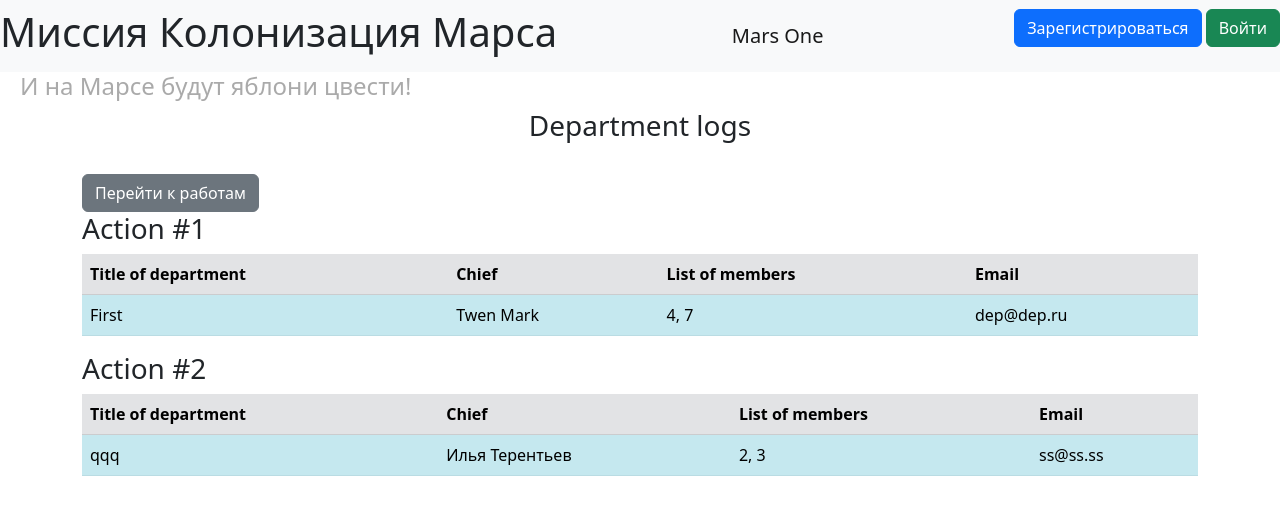
After one commit to MoonWolf2552/web-mars, a Flask app: page /departments in a window 1280 px wide. The commit adds this page. Shown: the top 515 px of the page. Run offline with Flask 2, Linux system fonts and the light colour scheme; data comes from the database, SQL or seed files in the repository; both versions use the stored data as it was after the commit.

Commit message:
add departments

```diff
--- a/main.py
+++ b/main.py
@@ -2,8 +2,10 @@ from flask import Flask, url_for, request, render_template, redirect, abort
 from flask_login import LoginManager, login_user, logout_user, login_required, current_user
 
 from data import db_session, jobs_api
+from data.departments import Department
 from data.jobs import Jobs
 from data.users import User
+from forms.department import DepartmentForm, EdDepartmentForm
 from forms.job import JobForm, EdJobForm
 from forms.login_form import LoginForm
 from forms.user import RegisterForm
@@ -18,7 +20,7 @@ login_manager.init_app(app)
 @login_manager.user_loader
 def load_user(user_id):
     db_sess = db_session.create_session()
-    return db_sess.query(User).get(user_id)
+    return db_sess.query(User).filter(User.id == user_id).first()
 
 
 @app.route('/')
@@ -27,6 +29,13 @@ def index():
     session = db_session.create_session()
     jobs = session.query(Jobs).all()
     return render_template('index.html', jobs=jobs, title='Журнал работ')
+
+
+@app.route('/departments')
+def departments():
+    session = db_session.create_session()
+    departments = session.query(Department).all()
+    return render_template('departments.html', departments=departments, title='Журнал департаментов')
 
 
 @app.route('/login', methods=['GET', 'POST'])
@@ -103,7 +112,7 @@ def addjob():
         db_sess.add(job)
         db_sess.commit()
         return redirect('/')
-    return render_template('addjob.html', title='Добавление работы', form=form)
+    return render_template('job.html', title='Добавление работы', form=form)
 
 
 @app.route('/jobs/<int:id>', methods=['GET', 'POST'])
@@ -142,10 +151,7 @@ def edit_job(id):
             return redirect('/')
         else:
             abort(404)
-    return render_template('addjob.html',
-                           title='Редактирование работы',
-                           form=form
-                           )
+    return render_template('job.html',title='Редактирование работы',form=form)
 
 
 @app.route('/jobs_delete/<int:id>', methods=['GET', 'POST'])
@@ -159,6 +165,72 @@ def jobs_delete(id):
     else:
         abort(404)
     return redirect('/')
+
+
+@app.route('/adddepartment', methods=['GET', 'POST'])
+@login_required
+def adddepartment():
+    form = DepartmentForm()
+    db_sess = db_session.create_session()
+    users = db_sess.query(User).all()
+    form.chief.choices = [(i.id, i.name) for i in users]
+    if form.validate_on_submit():
+        department = Department(
+            title=form.title.data,
+            chief=form.chief.data,
+            members=form.members.data,
+            email=form.email.data
+        )
+        db_sess.add(department)
+        db_sess.commit()
+        return redirect('/departments')
+    return render_template('department.html', title='Добавление департамента', form=form)
+
+
+@app.route('/departments/<int:id>', methods=['GET', 'POST'])
+@login_required
+def edit_department(id):
+    form = EdDepartmentForm()
+    db_sess = db_session.create_session()
+    users = db_sess.query(User).all()
+    form.chief.choices = [(i.id, i.name) for i in users]
+    if request.method == "GET":
+        department = db_sess.query(Department).filter(Department.id == id).first()
+        if department:
+            if department.user == current_user or current_user.id == 1:
+                form.title.data = department.title
+                form.chief.data = department.chief
+                form.members.data = department.members
+                form.email.data = department.email
+            else:
+                abort(404)
+        else:
+            abort(404)
+    if form.validate_on_submit():
+        department = db_sess.query(Department).filter(Jobs.id == id).first()
+        if department:
+            department.title = form.title.data
+            department.chief = form.chief.data
+            department.members = form.members.data
+            department.email = form.email.data
+            db_sess.commit()
+            return redirect('/departments')
+        else:
+            abort(404)
+    return render_template('department.html',title='Редактирование департамента',form=form)
+
+
+@app.route('/departments_delete/<int:id>', methods=['GET', 'POST'])
+@login_required
+def departments_delete(id):
+    db_sess = db_session.create_session()
+    department = db_sess.query(Department).filter(Department.id == id).first()
+    if department and (Department.user == current_user or current_user.id == 1):
+        db_sess.delete(department)
+        db_sess.commit()
+    else:
+        abort(404)
+    return redirect('/departments')
 
 
 @app.route('/training/<prof>')
@@ -448,5 +520,5 @@ if __name__ == '__main__':
     db_session.global_init("db/blogs.db")
     # user_create()
     # jobs_create()
-    # app.register_blueprint(jobs_api.blueprint)
+    # app.register_blueprint(jobs_api.blueprint)]
     app.run(port=8080, host='127.0.0.1')
--- /dev/null
+++ b/templates/departments.html
@@ -0,0 +1,51 @@
+{% extends "base.html" %}
+
+{% block content %}
+
+    <h3 align="center">Department logs</h3>
+    <br>
+    <a href="/" class="btn btn-secondary">Перейти к работам</a>
+    <br>
+
+    {% for item in departments %}
+
+        <h3>Action #{{ loop.index }}</h3>
+        <table class="table table-striped">
+            <thead>
+                <tr class="table-secondary">
+                  <th scope="col">Title of department</th>
+                  <th scope="col">Chief</th>
+                  <th scope="col">List of members</th>
+                  <th scope="col">Email</th>
+                </tr>
+              </thead>
+            <tbody>
+
+              <tr class="table-info">
+                <td>{{ item.title }}</td>
+                <td>{{ item.user.name }} {{ item.user.surname }}</td>
+                <td>{{ item.members }}</td>
+                <td>{{ item.email }}</td>
+              </tr>
+            </tbody>
+        </table>
+
+        {% if current_user.is_authenticated and (current_user == item.user or current_user.id == 1) %}
+                <div>
+                    <a href="/departments/{{ item.id }}" class="btn btn-warning">
+                        Изменить
+                    </a>
+                    <a href="/departments_delete/{{ item.id }}" class="btn btn-danger">
+                        Удалить
+                    </a>
+                </div>
+        {% endif %}
+
+    {% endfor %}
+
+    <br>
+    {% if current_user.is_authenticated %}
+        <a class="btn btn-primary" href="/adddepartment">Добавить департамент</a>
+    {% endif %}
+
+{% endblock %}
--- a/templates/index.html
+++ b/templates/index.html
@@ -3,6 +3,9 @@
 {% block content %}
 
     <h3 align="center">Work logs</h3>
+    <br>
+    <a href="/departments" class="btn btn-secondary">Перейти к департаментам</a>
+    <br>
 
     {% for item in jobs %}
 
@@ -48,7 +51,7 @@
 
     <br>
     {% if current_user.is_authenticated %}
-        <a class="btn btn-primary " href="/addjob">Добавить работу</a>
+        <a class="btn btn-primary" href="/addjob">Добавить работу</a>
     {% endif %}
 
 {% endblock %}
--- a/templates/addjob.html
+++ b/templates/job.html
@@ -61,6 +61,5 @@
 
     <p>{{ form.is_finished() }} {{ form.is_finished.label }}</p>
     <p>{{ form.submit(type="submit", class="btn btn-primary") }}</p>
-    {{message}}
 </form>
 {% endblock %}
```
Also changed, not shown: forms/department.py (added, +15 -0 lines), templates/department.html (added, +46 -0 lines), db/blogs.db.
